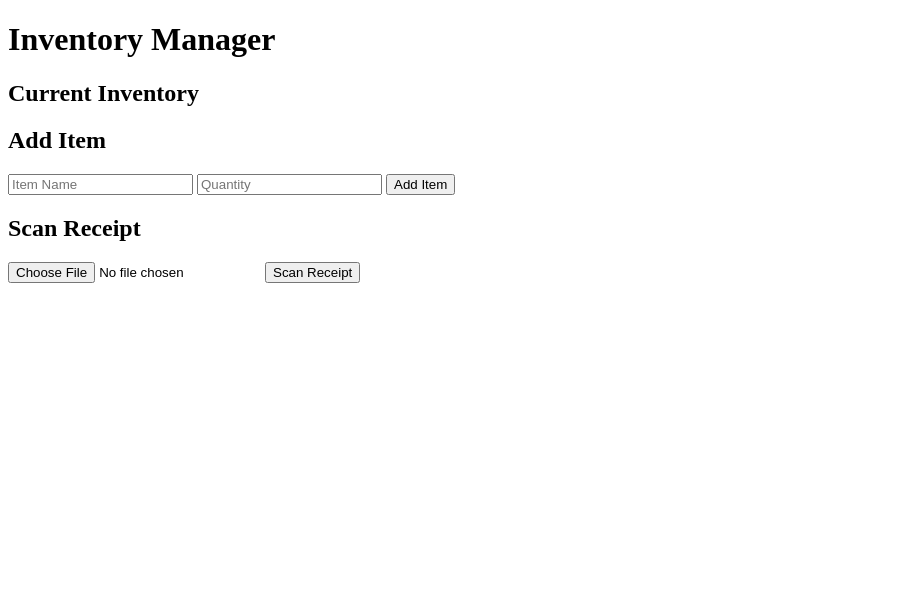
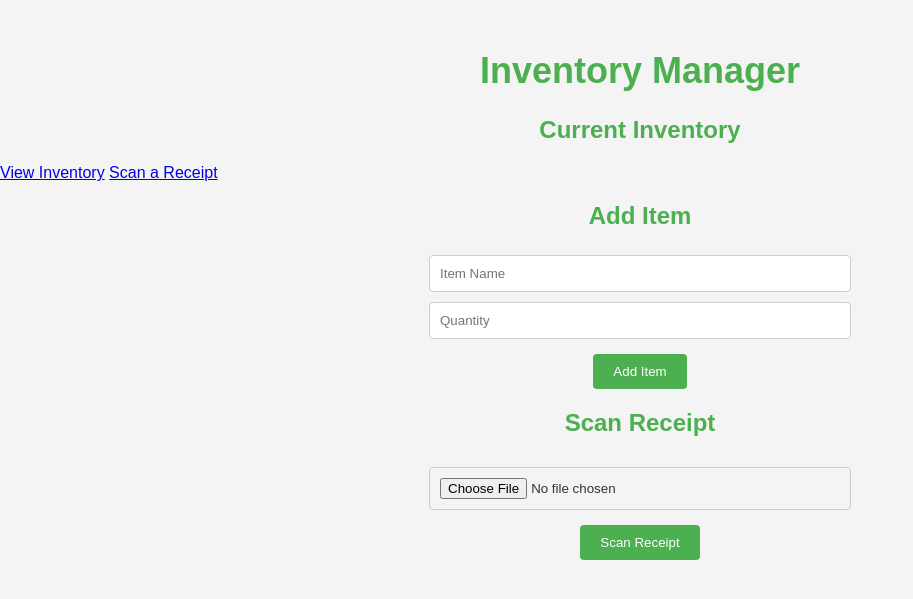
Before and after one commit to sh4dy-DJ/Inventory-Manager, a Flask app: page / in a window 1280 px wide. Shown: the top 599 px of the page, without its empty margins (0-913 px from the left). Run offline with Flask 2, Linux system fonts and the light colour scheme.

Commit message:
Slightly better website aesthetic

```diff
--- a/app/routes.py
+++ b/app/routes.py
@@ -1,24 +1,30 @@
-from app import app
-from flask import render_template, request, redirect, url_for
+# app/routes.py
+from flask import Blueprint, render_template, request, redirect, url_for
 import pytesseract
 from PIL import Image
 import os
 
-# change to proper DB like SQL or some hosted service later.
+# Create a Blueprint for modularity (can have multiple blueprints in a larger app)
+main = Blueprint('main', __name__)
+
+# Placeholder for inventory (could be a database in a real app)
 inventory = {}
 
-@app.route('/')
+# Route for the home page
+@main.route('/')
 def home():
     return render_template('index.html', inventory=inventory)
 
-@app.route('/add_item', methods=['POST'])
+# Route for adding an item to the inventory
+@main.route('/add_item', methods=['POST'])
 def add_item():
     item_name = request.form['name']
     quantity = int(request.form['quantity'])
     inventory[item_name] = inventory.get(item_name, 0) + quantity
-    return redirect(url_for('home'))
+    return redirect(url_for('main.home'))
 
-@app.route('/scan_receipt', methods=['GET', 'POST'])
+# Route for scanning the receipt
+@main.route('/scan_receipt', methods=['GET', 'POST'])
 def scan_receipt():
     if request.method == 'POST':
         file = request.files['receipt']
@@ -29,8 +35,12 @@ def scan_receipt():
             return render_template('receipt_scan.html', text=receipt_text)
     return render_template('scan_receipt.html')
 
+# Helper function for OCR text extraction
 def process_receipt(image_path):
-    """Process the receipt image and extract text using Tesseract OCR."""
     img = Image.open(image_path)
     text = pytesseract.image_to_string(img)
     return text
+
+@main.route('/inventory')
+def inventory_page():
+    return render_template('inventory.html', inventory=inventory)
--- a/app/templates/index.html
+++ b/app/templates/index.html
@@ -14,6 +14,9 @@
         {% endfor %}
     </ul>
 
+    <a href="/inventory">View Inventory</a>
+    <a href="/scan_receipt">Scan a Receipt</a>
+
     <h2>Add Item</h2>
     <form method="POST" action="/add_item">
         <input type="text" name="name" placeholder="Item Name" required>
--- a/app/templates/inventory.html
+++ b/app/templates/inventory.html
@@ -3,6 +3,7 @@
 <head>
     <meta charset="UTF-8">
     <title>Inventory List</title>
+    <link rel="stylesheet" href="{{ url_for('static', filename='css/style.css') }}">
 </head>
 <body>
     <h1>Inventory</h1>
--- a/app/templates/receipt_scan.html
+++ b/app/templates/receipt_scan.html
@@ -3,6 +3,7 @@
 <head>
     <meta charset="UTF-8">
     <title>Receipt Scan Result</title>
+    <link rel="stylesheet" href="{{ url_for('static', filename='css/style.css') }}">
 </head>
 <body>
     <h1>Receipt Scan Result</h1>
--- a/app/templates/scan_receipt.html
+++ b/app/templates/scan_receipt.html
@@ -3,6 +3,7 @@
 <head>
     <meta charset="UTF-8">
     <title>Scan Receipt</title>
+    <link rel="stylesheet" href="{{ url_for('static', filename='css/style.css') }}">
 </head>
 <body>
     <h1>Upload Receipt</h1>
--- a/run.py
+++ b/run.py
@@ -1,4 +1,8 @@
-from app import app
+# run.py
+from app import create_app
+
+# Create the app instance
+app = create_app()
 
 if __name__ == "__main__":
     app.run(debug=True)
--- a/static/css/style.css
+++ b/static/css/style.css
@@ -0,0 +1,79 @@
+/* General body styling */
+body {
+    font-family: Arial, sans-serif;
+    background-color: #f4f4f4;
+    margin: 0;
+    padding: 0;
+    color: #333;
+}
+
+/* Container for main content */
+h1, h2 {
+    text-align: center;
+    color: #4CAF50;
+}
+
+h1 {
+    margin-top: 50px;
+    font-size: 36px;
+}
+
+h2 {
+    margin-top: 20px;
+    font-size: 24px;
+}
+
+/* Inventory list */
+ul {
+    list-style-type: none;
+    padding: 0;
+    margin: 20px auto;
+    width: 80%;
+    max-width: 600px;
+}
+
+ul li {
+    padding: 10px;
+    margin-bottom: 10px;
+    background-color: #fff;
+    border-radius: 4px;
+    box-shadow: 0 2px 4px rgba(0, 0, 0, 0.1);
+    display: flex;
+    justify-content: space-between;
+    font-size: 18px;
+}
+
+/* Form styling */
+form {
+    display: flex;
+    flex-direction: column;
+    align-items: center;
+    margin-top: 20px;
+}
+
+form input {
+    padding: 10px;
+    margin: 5px;
+    width: 80%;
+    max-width: 400px;
+    border: 1px solid #ccc;
+    border-radius: 4px;
+}
+
+form button {
+    padding: 10px 20px;
+    margin-top: 10px;
+    background-color: #4CAF50;
+    color: white;
+    border: none;
+    border-radius: 4px;
+    cursor: pointer;
+}
+
+form button:hover {
+    background-color: #45a049;
+}
+
+input[type="file"] {
+    margin-top: 10px;
+}
```
Also changed, not shown: app/__init__.py (+10 -2 lines).
